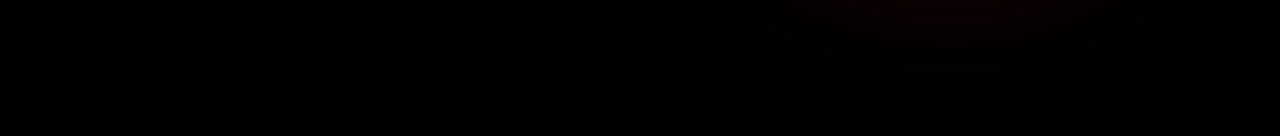
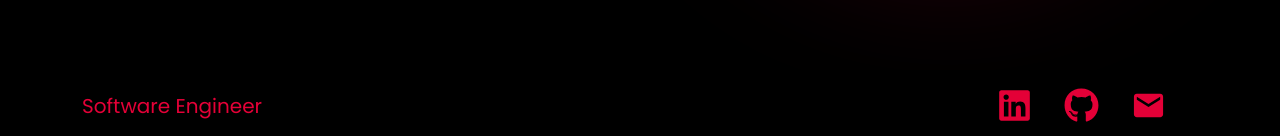
Before and after one commit to MauricioSerrato/theFinalPortfolio, a React (Create React App) app: page / in a window 1280 px wide. Shown: the part 836-972 px from the top of the page. Before the commit the page ends 906 px from the top, so only its background shows below. Built offline with nearby package versions, Linux system fonts and the light colour scheme.

Commit message:
added react icons might break heroku

```diff
--- a/public/index.html
+++ b/public/index.html
@@ -24,6 +24,7 @@
       integrity="sha384-0evHe/X+R7YkIZDRvuzKMRqM+OrBnVFBL6DOitfPri4tjfHxaWutUpFmBp4vmVor"
       crossorigin="anonymous"
     />
+    <link rel="stylesheet" href="https://fonts.googleapis.com/icon?family=Material+Icons">
 
     <link rel="manifest" href="%PUBLIC_URL%/manifest.json" />
     <!--
--- a/src/components/Footer.js
+++ b/src/components/Footer.js
@@ -1,8 +1,10 @@
+import Container from 'react-bootstrap/Container';
+import Navbar from 'react-bootstrap/Navbar';
+import {FaLinkedin} from 'react-icons/fa'
+import {FaGithub} from 'react-icons/fa';
+import {MdEmail} from 'react-icons/md'
 
-
-
-
-const Footer = ({setProjects, setHome, setIntro, setAbout, setBar, bar, setContact}) => {
+const Footer = ({setProjects, setHome, setIntro, setAbout, setContact}) => {
   const openContacts = () => {
     setContact(true)
     setHome(false)
@@ -10,7 +12,28 @@
     setAbout(false)
   }
   return (
-    <></>
+    <Navbar  className="bottom" sticky="">
+      <Container>
+        <Navbar.Brand className="occupation"> Software Engineer</Navbar.Brand>
+        <Navbar.Toggle />
+        <Navbar.Collapse className="justify-content-end">
+          <Navbar.Text >
+            <a href='https://www.linkedin.com/in/mauricioserrato/' target="_blank" rel='noreferrer' >
+            <FaLinkedin id="LinkedIn"/>
+            </a>
+          </Navbar.Text>
+          <Navbar.Text>
+            <a href="https://github.com/MauricioSerrato" target="_blank" rel='noreferrer'>
+              <FaGithub id="Git"/>
+            </a>
+          </Navbar.Text>
+          <Navbar.Text>
+              <MdEmail  onClick={openContacts} id="email"/>
+
+          </Navbar.Text>
+        </Navbar.Collapse>
+      </Container>
+    </Navbar>
   );
 }
 
```
